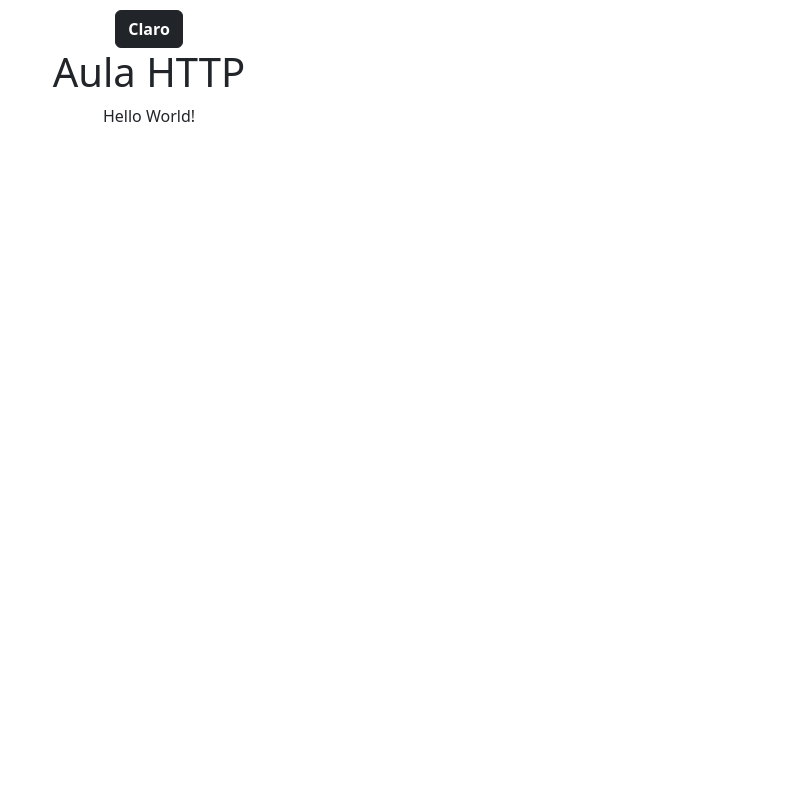
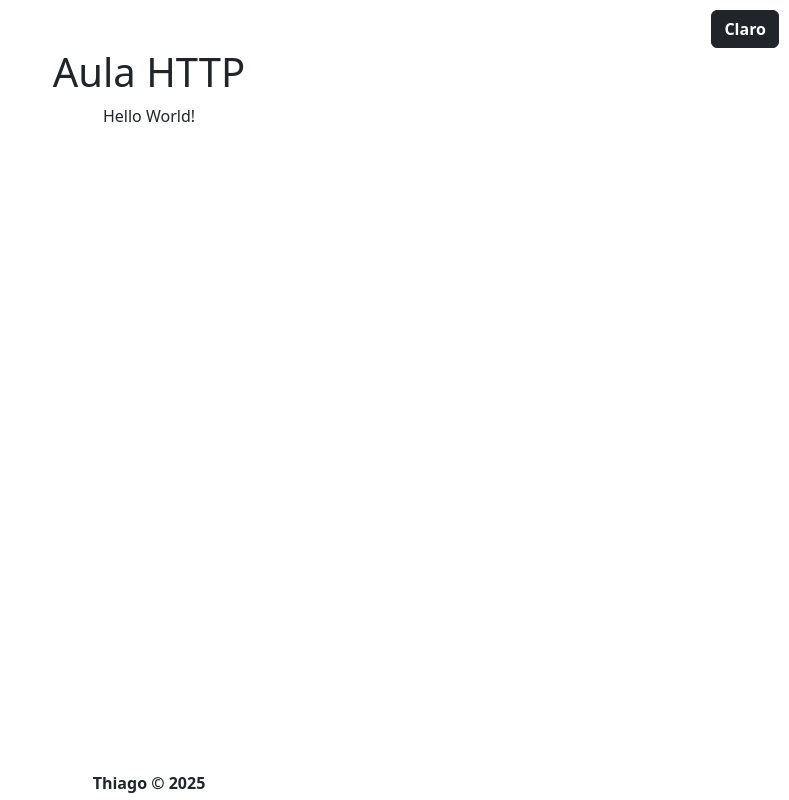
Before and after one commit to thiagosenai69/AulaHttp, a plain HTML site: page index.html in a window 1280 px wide. Shown: the whole page, without its empty margins (491-1280 px from the left). Drawn offline with nearby package versions, Linux system fonts and the light colour scheme.

Commit message:
Estilizar

```diff
--- a/index.html
+++ b/index.html
@@ -8,9 +8,16 @@
     <title>Aula HTTP</title>
 </head>
 <body>
-    <button id="btnTheme" type="button" class="btn"></button>
-    <h1>Aula HTTP</h1>
-    <p>Hello World!</p>
+    <header>
+        <button id="btnTheme" type="button" class="btn"></button>
+    </header>
+    <div class="container">
+        <h1>Aula HTTP</h1>
+        <p>Hello World!</p>
+    </div>
+    <footer>
+        Thiago © 2025
+    </footer>
 </body>
 <script>
     let theme = null;
@@ -62,10 +69,26 @@
         padding: 10px;
     }
 
-    body {
+    header {
+        display: flex;
+        flex-direction: row-reverse;
+    }
+
+    .container {
         display: flex;
         flex-direction: column;
         align-items: center;
+    }
+
+    footer {
+        position: fixed;
+        display: flex;
+        font-weight: bold;
+        bottom: 5px;
+        left: 50%;
+        flex-direction: column;
+        align-items: center;
+        transform: translate(-50%);
     }
 
     #btnTheme {
```
